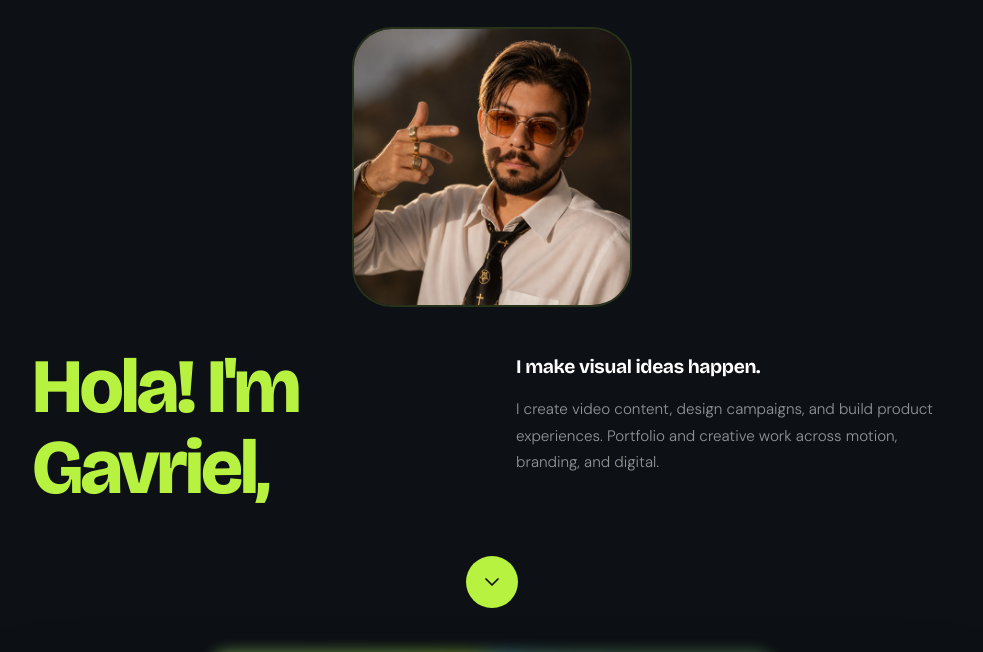
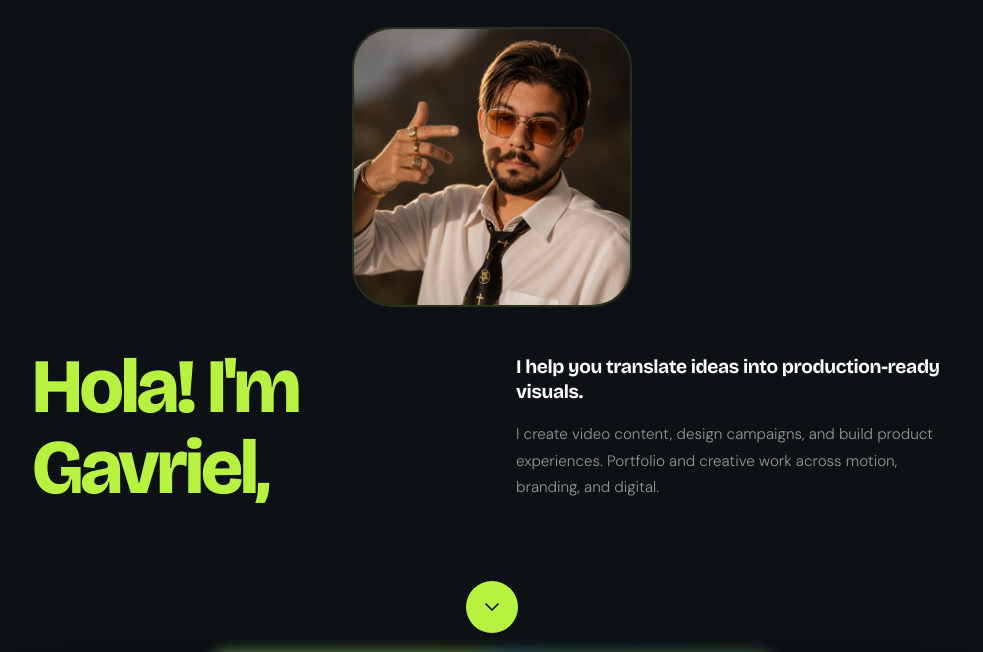
Before and after one commit to gavrielarias/gavrielarias, a plain HTML site: page index.html in a window 1280 px wide. Shown: the part 73-725 px from the top of the page, without its empty margins (148-1131 px from the left). Drawn offline with nearby package versions, Linux system fonts and the light colour scheme.

Commit message:
Update index.html

```diff
--- a/index.html
+++ b/index.html
@@ -893,7 +893,7 @@ footer {
   <div class="hero-content">
     <h1 class="hero-title">Hola! I'm Gavriel,</h1>
     <div class="hero-right">
-      <p class="hero-tagline">I make visual ideas happen.</p>
+      <p class="hero-tagline">I help you translate ideas into production-ready visuals.</p>
       <p class="hero-sub">I create video content, design campaigns, and build product experiences. Portfolio and creative work across motion, branding, and digital.</p>
     </div>
   </div>
```
